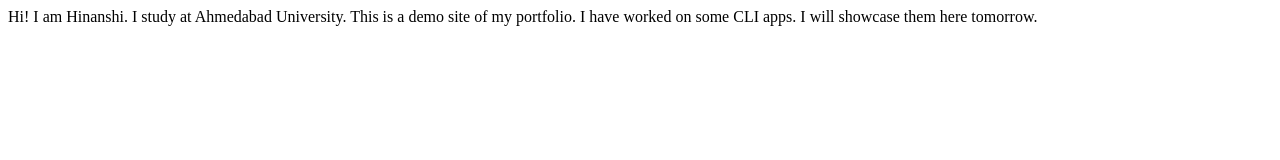
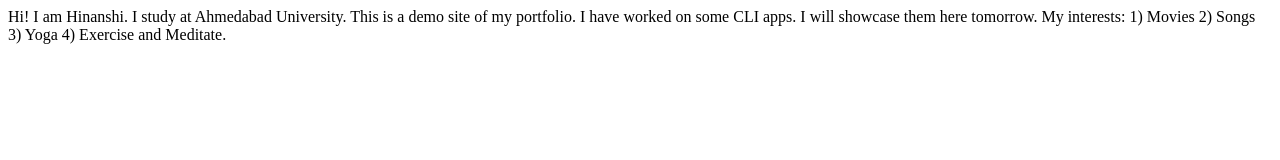
Before and after one commit to hinanshisuthar/my-portfolio, a plain HTML site: page index.html in a window 1280 px wide. Drawn offline with Linux system fonts and the light colour scheme.

Commit message:
Update added text

```diff
--- a/index.html
+++ b/index.html
@@ -14,5 +14,11 @@
     This is a demo site of my portfolio.
 
     I have worked on some CLI apps. I will showcase them here tomorrow.
+
+    My interests:
+    1) Movies
+    2) Songs
+    3) Yoga
+    4) Exercise and Meditate.
 </body>
 </html>
```
